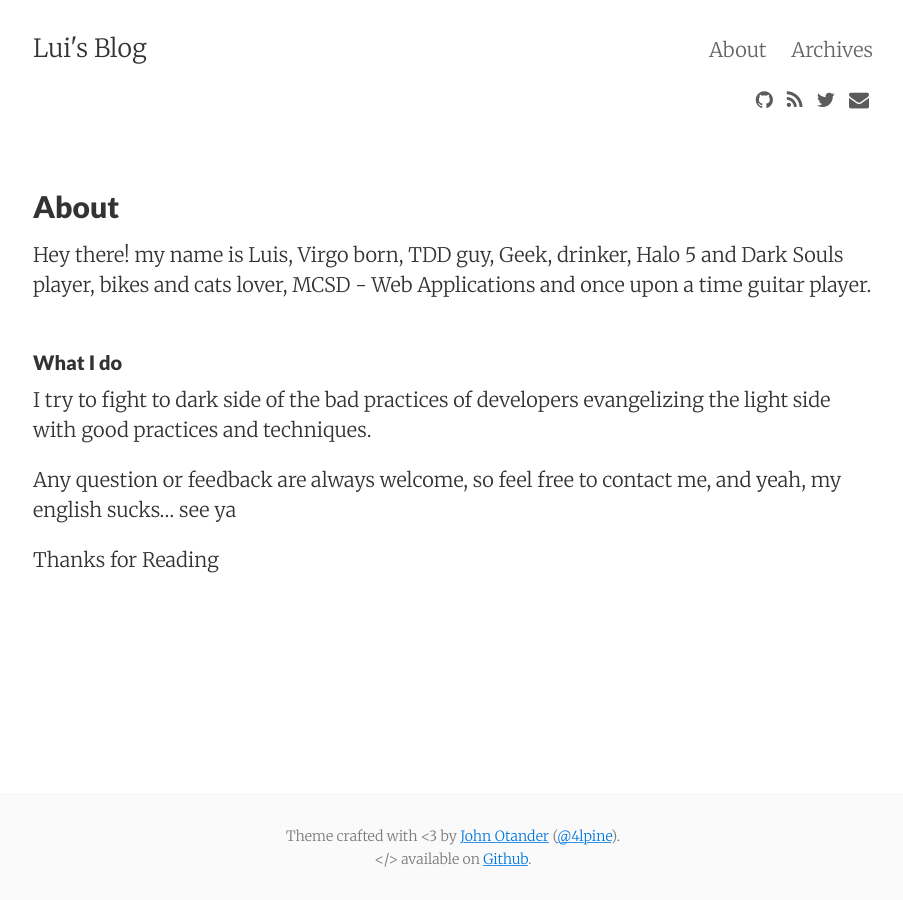
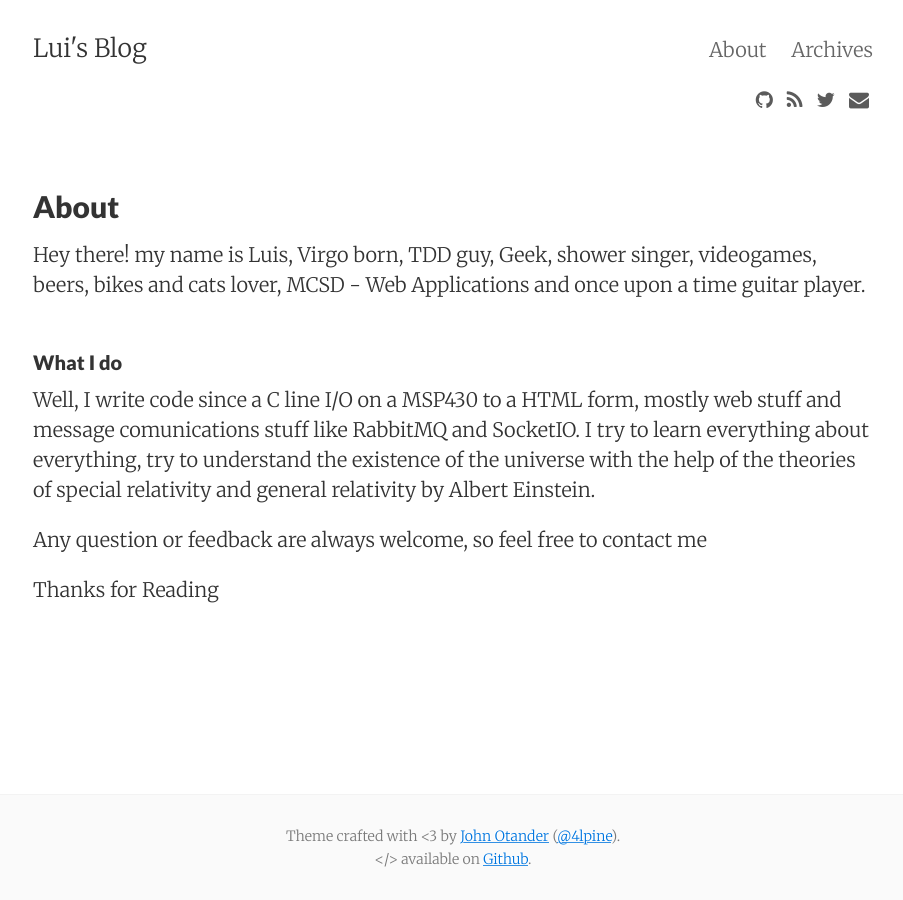
Before and after one commit to lvasquez/lvasquez.github.io, a Jekyll site: the page built from about.md, in a window 1280 px wide. Shown: the whole page, without its empty margins (187-1090 px from the left). Built offline with Jekyll 4.4.1, drawn with Linux system fonts in a browser that asks for light colours; nearby versions of some CDN libraries.

Commit message:
Update About Info
Update About Info

```diff
--- a/about.md
+++ b/about.md
@@ -4,15 +4,14 @@ title: About
 permalink: /about/
 ---
 
-Hey there! my name is Luis, Virgo born, TDD guy, Geek, drinker, Halo 5 and Dark Souls player, bikes and cats lover, MCSD - Web Applications and once upon a time guitar player.
+Hey there! my name is Luis, Virgo born, TDD guy, Geek, shower singer, videogames, beers, bikes and cats lover, MCSD - Web Applications and once upon a time guitar player.
 <br>
 <br>
 
 #### What I do
 
-I try to fight to dark side of the bad practices of developers evangelizing the light side with good practices and techniques.
+Well, I write code since a C line I/O on a MSP430 to a HTML form, mostly web stuff and message comunications stuff like RabbitMQ and SocketIO. I try to learn everything about everything, try to understand the existence of the universe with the help of the theories of special relativity and general relativity by Albert Einstein.
 
-Any question or feedback are always welcome, so feel free to contact me, and yeah,
-my english sucks…  see ya
+Any question or feedback are always welcome, so feel free to contact me
 
 Thanks for Reading
```
